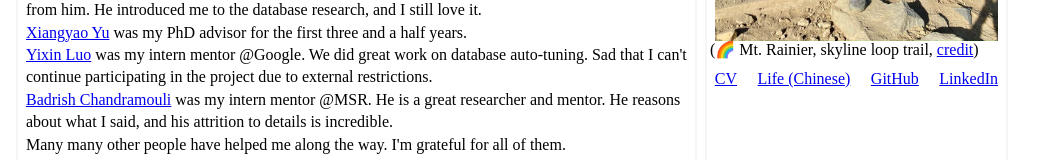
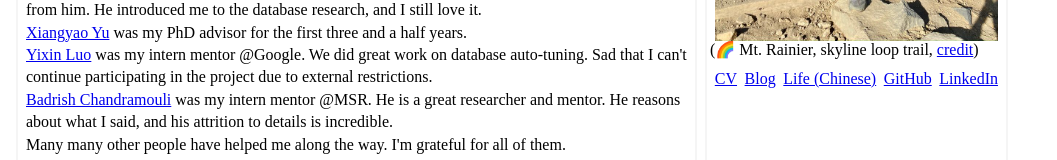
Before and after one commit to XiangpengHao/website, a SvelteKit app: page / in a window 1280 px wide. Shown: the part 408-568 px from the top of the page, without its empty margins (0-1057 px from the left). Built offline with nearby package versions, Linux system fonts and the light colour scheme.

Commit message:
update blog link

```diff
--- a/src/routes/+page.svelte
+++ b/src/routes/+page.svelte
@@ -76,6 +76,7 @@
 				</p>
 				<div style="max-width:100%;display: flex; justify-content: space-between; margin-top:1em;">
 					<div><a href={cv}>CV</a></div>
+					<div><a href="https://blog.haoxp.xyz">Blog</a></div>
 					<div><a href="https://t.me/life_xiangpeng">Life (Chinese)</a></div>
 					<div><a href="https://github.com/XiangpengHao">GitHub</a></div>
 					<div><a href="https://www.linkedin.com/in/hao-xiangpeng/">LinkedIn</a></div>
```
